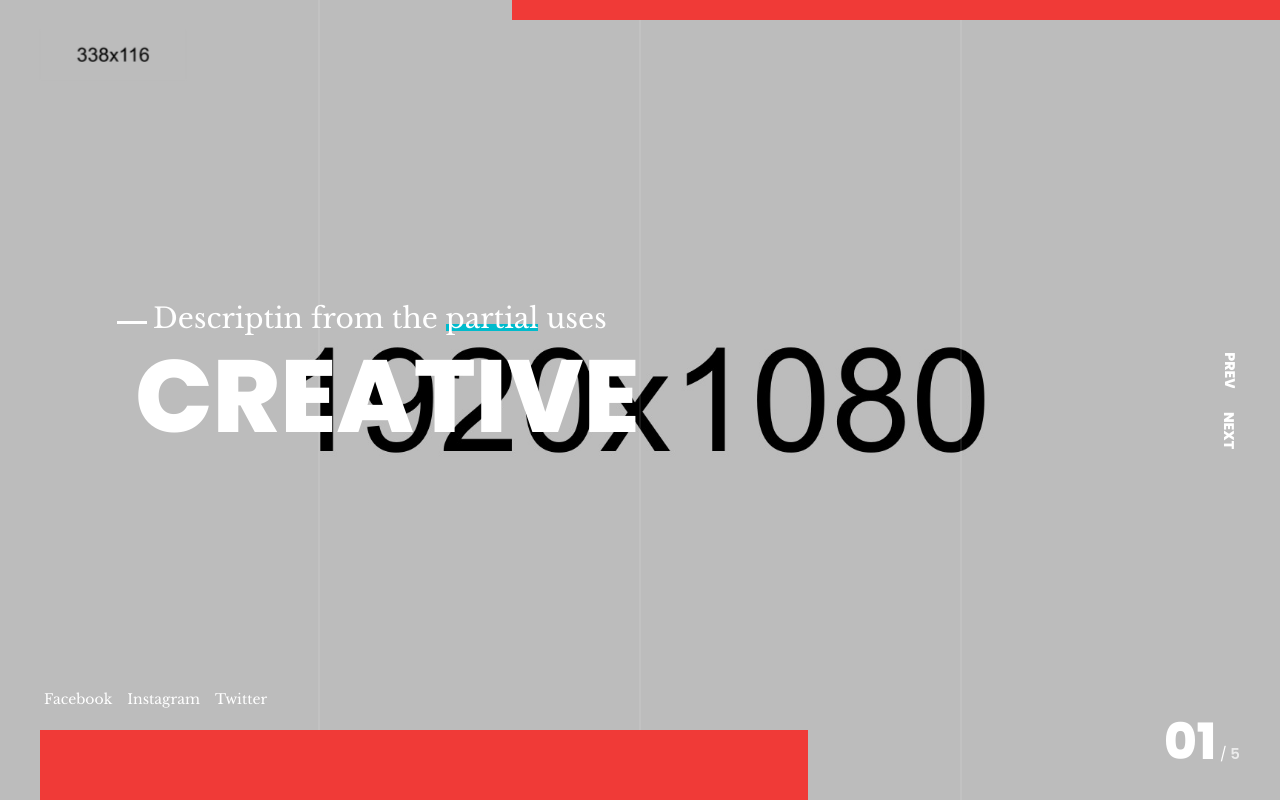
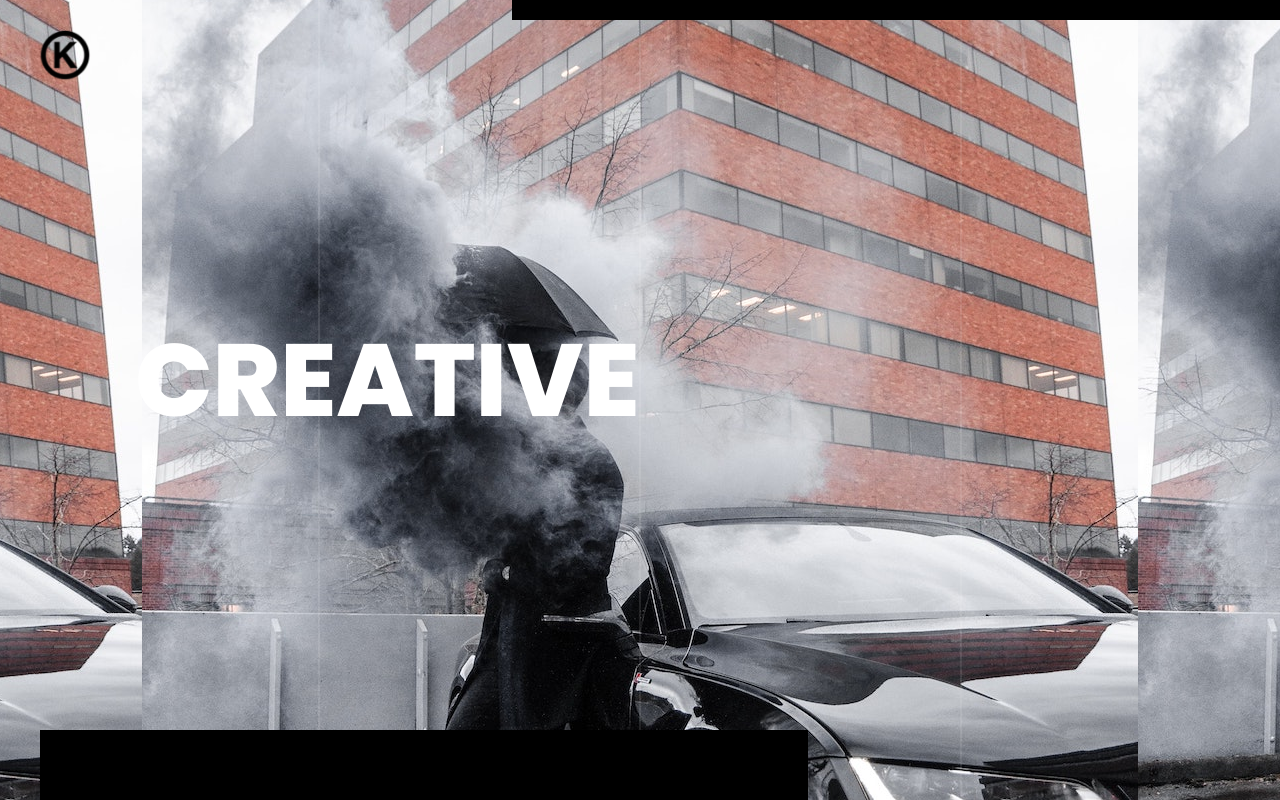
Before and after one commit to redroostertech/KeshiCompany, a PHP site: page /index.html in a window 1280 px wide. Run offline with PHP 8.4, Linux system fonts and the light colour scheme.

Commit message:
Making more updates

```diff
--- a/css/style.css
+++ b/css/style.css
@@ -734,7 +734,7 @@ a {
   content: "";
   width: 60%;
   height: 20px;
-  background: #f03a37;
+  background: #000000;
   position: absolute;
   right: 0;
   top: 0;
@@ -744,7 +744,7 @@ a {
   content: "";
   width: 60%;
   height: 70px;
-  background: #f03a37;
+  background: #000000;
   position: absolute;
   left: 40px;
   bottom: 0;
@@ -1060,7 +1060,7 @@ a {
   left: 0;
   top: 0;
   z-index: 1;
-  background-size: cover;
+  background-size: auto;
   background-position: center;
   display: flex;
   flex-wrap: wrap;
@@ -1442,7 +1442,7 @@ main {
   width: 100%;
   display: flex;
   flex-wrap: wrap;
-  background: #878d94;
+  background: #000000;
   text-align: center;
 }
 .icon-content-block * {
--- a/index.html
+++ b/index.html
@@ -65,17 +65,11 @@
   </nav>
   <!-- end navbar -->
   <header class="header">
-    <ul class="social-media">
-      <li><a href="#">Facebook</a></li>
-      <li><a href="#">Instagram</a></li>
-      <li><a href="#">Twitter</a></li>
-    </ul>
     <div class="swiper-container">
       <div class="swiper-wrapper">
         <div class="swiper-slide">
           <div class="slide-inner bg-image" data-background="images/slide01.jpg">
             <div class="container">
-              <h5 data-swiper-parallax="-200">Descriptin from the <span>partial</span> uses</h5>
               <h2 data-swiper-parallax="-300">Creative</h2>
             </div>
             <!-- end container -->
@@ -84,12 +78,9 @@
         </div>
         <!-- end swiper-slide -->
         <div class="swiper-slide">
-          <div class="slide-inner bg-image" data-background="images/slide02.jpg">
+          <div class="slide-inner bg-image" data-background="images/slide01.jpg">
             <div class="container">
-              <h5 data-swiper-parallax="-200">Benefit from the <span>partial</span> uses</h5>
               <h2 data-swiper-parallax="-300">Collaborative</h2>
-              <a href="videos/video.mp4" data-swiper-parallax="-100" class="btn-play" data-fancybox><img src="images/icon-play.svg"
-                  alt="Image"></a>
             </div>
             <!-- end container -->
           </div>
@@ -97,9 +88,8 @@
         </div>
         <!-- end swiper-slide -->
         <div class="swiper-slide">
-          <div class="slide-inner bg-image" data-background="images/slide03.jpg">
+          <div class="slide-inner bg-image" data-background="images/slide01.jpg">
             <div class="container">
-              <h5 data-swiper-parallax="-200">Designing from the <span>partial</span> uses</h5>
               <h2 data-swiper-parallax="-300">Strategic</h2>
             </div>
             <!-- end container -->
@@ -108,7 +98,7 @@
         </div>
         <!-- end swiper-slide -->
         <div class="swiper-slide">
-          <div class="slide-inner bg-image" data-background="images/slide03.jpg">
+          <div class="slide-inner bg-image" data-background="images/slide01.jpg">
             <div class="container">
               <h5 data-swiper-parallax="-200">Designing from the <span>partial</span> uses</h5>
               <h2 data-swiper-parallax="-300">Transformative</h2>
@@ -119,9 +109,8 @@
         </div>
         <!-- end swiper-slide -->
         <div class="swiper-slide">
-          <div class="slide-inner bg-image" data-background="images/slide01.jpg">
+          <div class="slide-inner bg-image" data-background="images/slide04.jpg">
             <div class="container">
-              <h5 data-swiper-parallax="-200">Designing from the <span>partial</span> uses</h5>
               <h2 data-swiper-parallax="-300">Effective</h2>
             </div>
             <!-- end container -->
@@ -130,12 +119,6 @@
         </div>
       </div>
       <!-- end swiper-wrapper -->
-      <div class="swiper-pagination"></div>
-      <!-- end swiper-pagination -->
-      <div class="swiper-button-next"><span data-hover="NEXT">NEXT</span></div>
-      <!-- end swiper-button-next -->
-      <div class="swiper-button-prev"><span data-hover="PREV">PREV</span></div>
-      <!-- end swiper-button-prev -->
     </div>
     <!-- end swiper-container -->
   </header>
@@ -196,7 +179,7 @@
       </ul>
     </section>
     <!-- end works -->
-    <section class="side-content-block bg-image" data-background="images/side-image01.jpg" data-overlay="5" style="background-position: 10% 30%;">
+    <section class="side-content-block bg-image" data-background="images/side-image04.jpg" data-overlay="5" style="background-position: 10% 30%;">
       <div class="container">
         <div class="inner">
           <div class="holder wow fadeIn text-white">
@@ -213,61 +196,53 @@
 
     <section class="icon-content-block">
       <div class="content-box wow fadeIn" data-wow-delay="0s">
-        <figure><img src="images/icon01.png" alt="Image"></figure>
+        <figure><img src="images/logo.png" alt="Image"></figure>
         <h4>Social Media Ad Marketing</h4>
-        <p>The Keshi Company will develop and implement digital marketing strategies and or content for your Instagram and Facebook account to effectively promote your brand, including but not limited to, products, services and or events.</p>
-        <a href="#"><img src="images/icon-dots.svg" alt="Image"></a>
+        <p>The Keshi Company will develop and implement digital marketing strategies and or content for your Instagram and Facebook ad accounts to effectively promote your brand, including but not limited to, products, services and or events.</p>
       </div>
       <!-- end content-box -->
       <div class="content-box wow fadeIn" data-wow-delay="0.1s">
-        <figure><img src="images/icon02.png" alt="Image"></figure>
+        <figure><img src="images/logo.png" alt="Image"></figure>
         <h4>Email Marketing</h4>
         <p>The Keshi Company will develop a plan of action or policy designed to achieve your email marketing needs via your email subscriber database. The Keshi Company currently has access to a 14k email subscriber database of mostly people from Greater Atlanta.</p>
-        <a href="#"><img src="images/icon-dots.svg" alt="Image"></a>
       </div>
       <!-- end content-box -->
       <div class="content-box wow fadeIn" data-wow-delay="0.2s">
-        <figure><img src="images/icon03.png" alt="Image"></figure>
+        <figure><img src="images/logo.png" alt="Image"></figure>
         <h4>Social Media Content Management</h4>
         <p>The Keshi Company recognizes the value and benefits in having a strong social media presence, especially Instagram and Facebook. Your social media presence is critical in communicating your brands messaging, feel, tone, brand value proposition, values, philosophies, etc. We will boost the effectiveness of your social media platform! </p>
-        <a href="#"><img src="images/icon-dots.svg" alt="Image"></a>
       </div>
       <div class="content-box wow fadeIn" data-wow-delay="0.3s">
-        <figure><img src="images/icon04.png" alt="Image"></figure>
+        <figure><img src="images/logo.png" alt="Image"></figure>
         <h4>Content Creation</h4>
         <p>Content creation is the most important element to any social media campaign. Because of this important fact, The Keshi Company aim to create original content that is representative of your brand. The content designed by The Keshi Company will be distributed via your social media channels and or other digital media platforms. Content includes but is not limited to image content, text content, audio content, and video content. The Keshi Company will utilize our creative content creation skills to convey valuable information in an engaging and original way to your current and potential consumers.</p>
-        <a href="#"><img src="images/icon-dots.svg" alt="Image"></a>
       </div>
       <!-- end content-box -->
     </section>
     <!-- end icon-content-block -->
     <section class="icon-content-block">
       <div class="content-box wow fadeIn" data-wow-delay="0.3s">
-        <figure><img src="images/icon04.png" alt="Image"></figure>
+        <figure><img src="images/logo.png" alt="Image"></figure>
         <h4>Event Curation</h4>
         <p>Let The Keshi Company curate a meaningful experience for you, your influential consumers and your potential customers. Our experience in producing specially curated launch events, concerts, festivals, fashion shows, galas, brunch parties and dinner parties will allow us to have a great deal flexibility with your brand activation needs via an event.</p>
-        <a href="#"><img src="images/icon-dots.svg" alt="Image"></a>
       </div>
       <!-- end content-box -->
       <div class="content-box wow fadeIn" data-wow-delay="0.3s">
-        <figure><img src="images/icon04.png" alt="Image"></figure>
+        <figure><img src="images/logo.png" alt="Image"></figure>
         <h4>Brand Ambassador and Brand Influencer </h4>
         <p>Through our various relationships The Keshi Company will align your brand with Influencers and brand ambassadors that best fit your brand.</p>
-        <a href="#"><img src="images/icon-dots.svg" alt="Image"></a>
       </div>
       <!-- end content-box -->
       <div class="content-box wow fadeIn" data-wow-delay="0.3s">
-        <figure><img src="images/icon04.png" alt="Image"></figure>
+        <figure><img src="images/logo.png" alt="Image"></figure>
         <h4>Web Development</h4>
         <p>Whether you’re starting from scratch or redoing an existing site, we’ll design, write and build a web presence that’s well worth the investment. No generic templates, no slippery shortcuts, no amateur guesses. Just skillful website design with great user experience that elevates your brand and business.</p>
-        <a href="#"><img src="images/icon-dots.svg" alt="Image"></a>
       </div>
       <!-- end content-box -->
       <div class="content-box wow fadeIn" data-wow-delay="0.3s">
-        <figure><img src="images/icon04.png" alt="Image"></figure>
+        <figure><img src="images/logo.png" alt="Image"></figure>
         <h4>Brand Activiation</h4>
         <p>The Keshi Company consults clients who are looking to create unique brand activation opportunities. The Keshi Company can develop a plan of action designed to achieve your brand activation needs by aligning your brand with an already established event or create an event(s) and or an influential experience via a venue or social media that serves the demographic you wish to reach. The consulting process is interactive, we base our strategy around your branding needs.</p>
-        <a href="#"><img src="images/icon-dots.svg" alt="Image"></a>
       </div>
       <!-- end content-box -->
     </section>
@@ -339,7 +314,6 @@
         <!-- end content-box -->
         <div class="content-box wow fadeIn" data-wow-delay="0.1s">
           <h2>GET IN TOUCH</h2>
-          <p>+404 555 5678<br>
             thekeshicompany@gmail.com</p>
         </div>
         <!-- end content-box -->
```
Also changed, not shown: images/logo.png, images/side-image04.jpg (added), images/slide01.jpg, images/slide04.jpg (added), images/works02.jpg, images/works02a.jpg (added), images/works03.jpg, images/works04.jpg, images/works05.jpg, images/works06.jpg.
